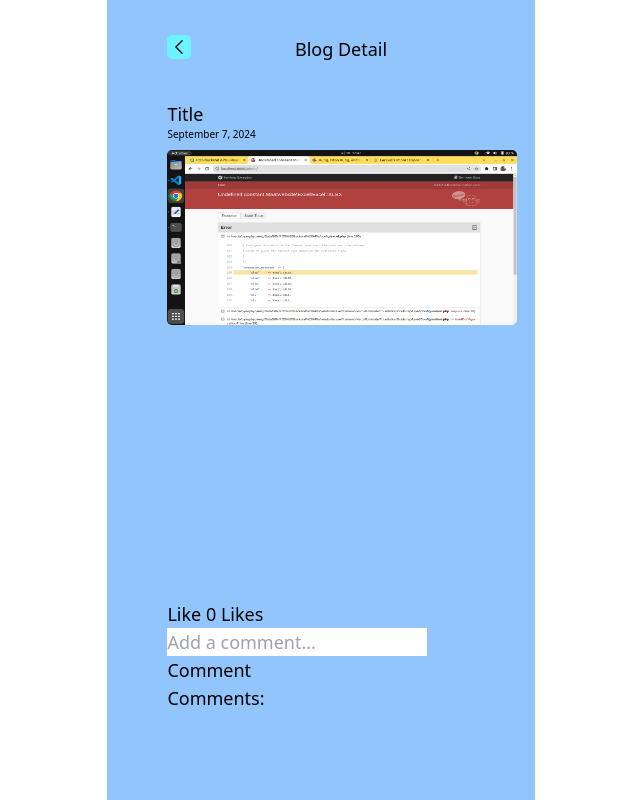
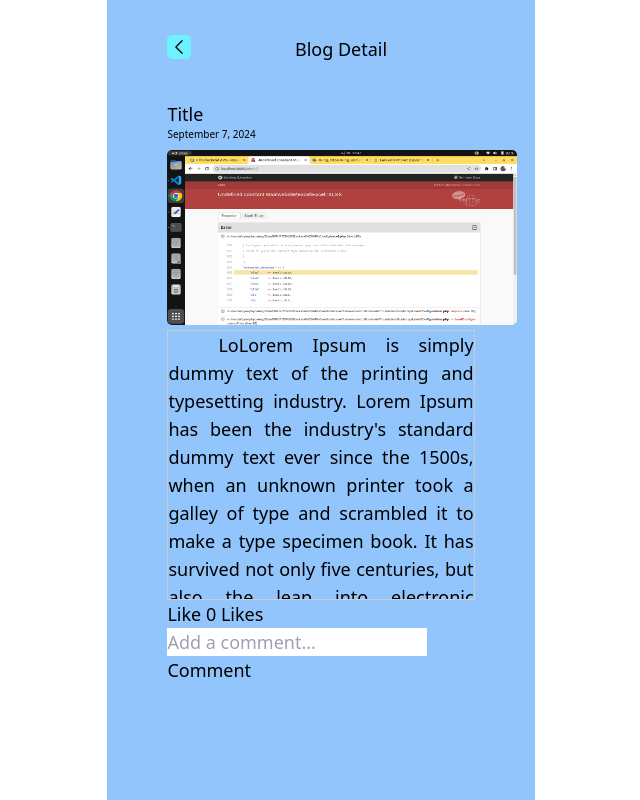
Before and after one commit to KhantWaiLin/loyalty, a React (Create React App) app: page /blogdetail in a window 1280 px wide. Shown: the whole page, without its empty margins (319-959 px from the left). Built offline with nearby package versions, Linux system fonts and the light colour scheme.

Commit message:
blog-content

```diff
--- a/src/pages/BlogDetail.jsx
+++ b/src/pages/BlogDetail.jsx
@@ -45,6 +45,18 @@ const like_and_comment = {
   left: '38%',
 }
 
+const blog_content = {
+  position: 'absolute',
+  top: '330px',
+  left: '38%',
+  textIndent: '50px',
+  textAlign: 'justify',
+  width: '24%',
+  height: '270px',
+  border: '1px solid #ccc',
+  overflow: 'auto',
+}
+
 const BlogDetail = () => {
 
   const [likes, setLikes] = React.useState(0);
@@ -73,6 +85,9 @@ const BlogDetail = () => {
       <div style={title_style}>Title</div>
       <div style={date_style}>September 7, 2024</div>
       <img style={image} src='abc.png' />
+      <div style={blog_content}>
+        LoLorem Ipsum is simply dummy text of the printing and typesetting industry. Lorem Ipsum has been the industry's standard dummy text ever since the 1500s, when an unknown printer took a galley of type and scrambled it to make a type specimen book. It has survived not only five centuries, but also the leap into electronic typesetting, remaining essentially unchanged. It was popularised in the 1960s with the release of Letraset sheets containing Lorem Ipsum passages, and more recently with desktop publishing software like Aldus PageMaker including versions of Lorem Ipsumrem
+      </div>
       <div style={like_and_comment}>
         <button onClick={handleLike}>
           Like {likes} {likes !== 1 ? 'Likes' : 'Like'}
@@ -84,18 +99,18 @@ const BlogDetail = () => {
             placeholder="Add a comment..."
             value={newComment}
             onChange={(e) => setNewComment(e.target.value)}
-          /><br/>
+          /><br />
           <button onClick={handleAddComment}>Comment</button>
         </div>
 
-        <div>
+        {/* <div>
           <h3>Comments:</h3>
           <ul>
             {comments.map((comment, index) => (
               <li key={index}>{comment}</li>
             ))}
           </ul>
-        </div>
+        </div> */}
       </div>
     </div>
   );
```
